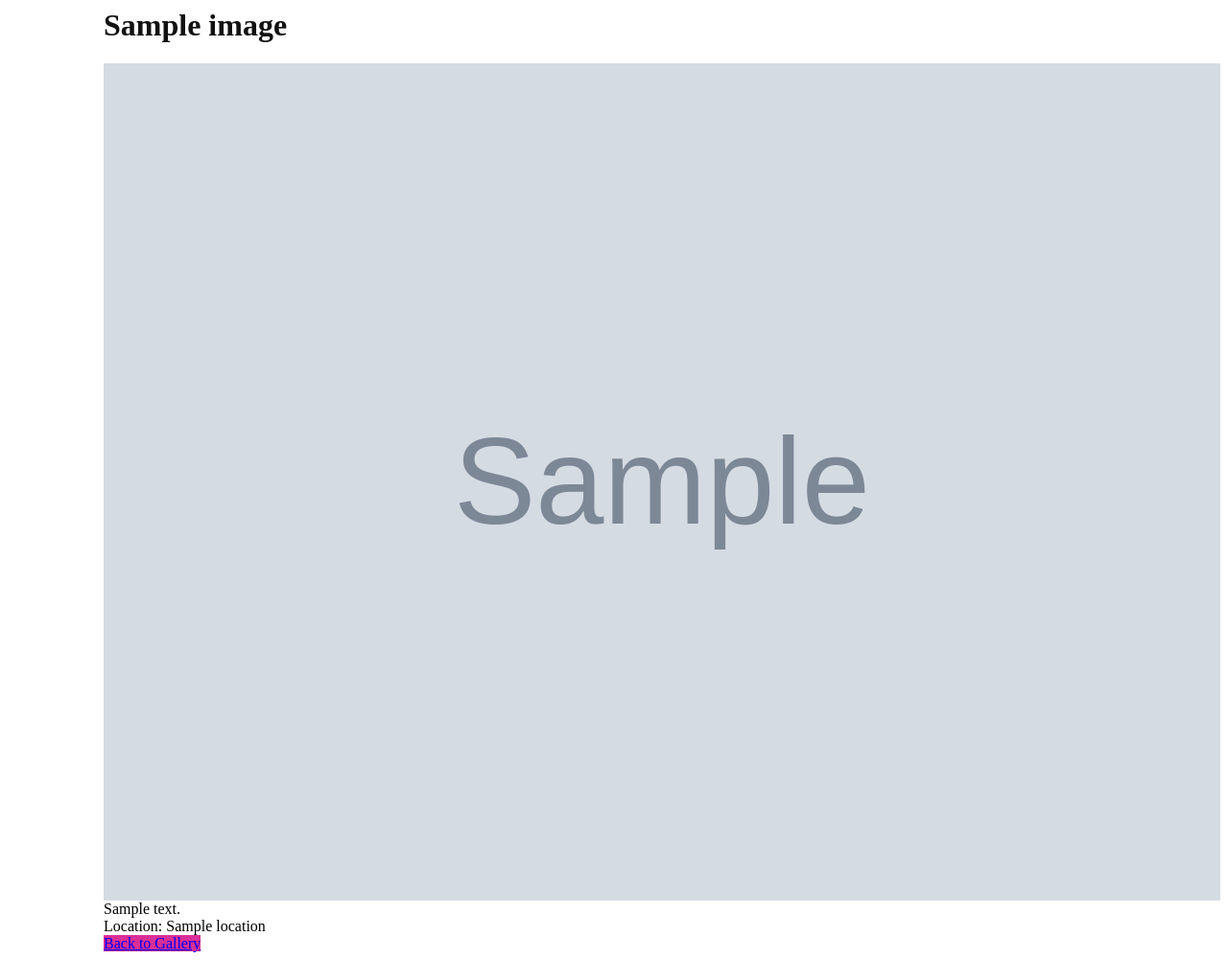
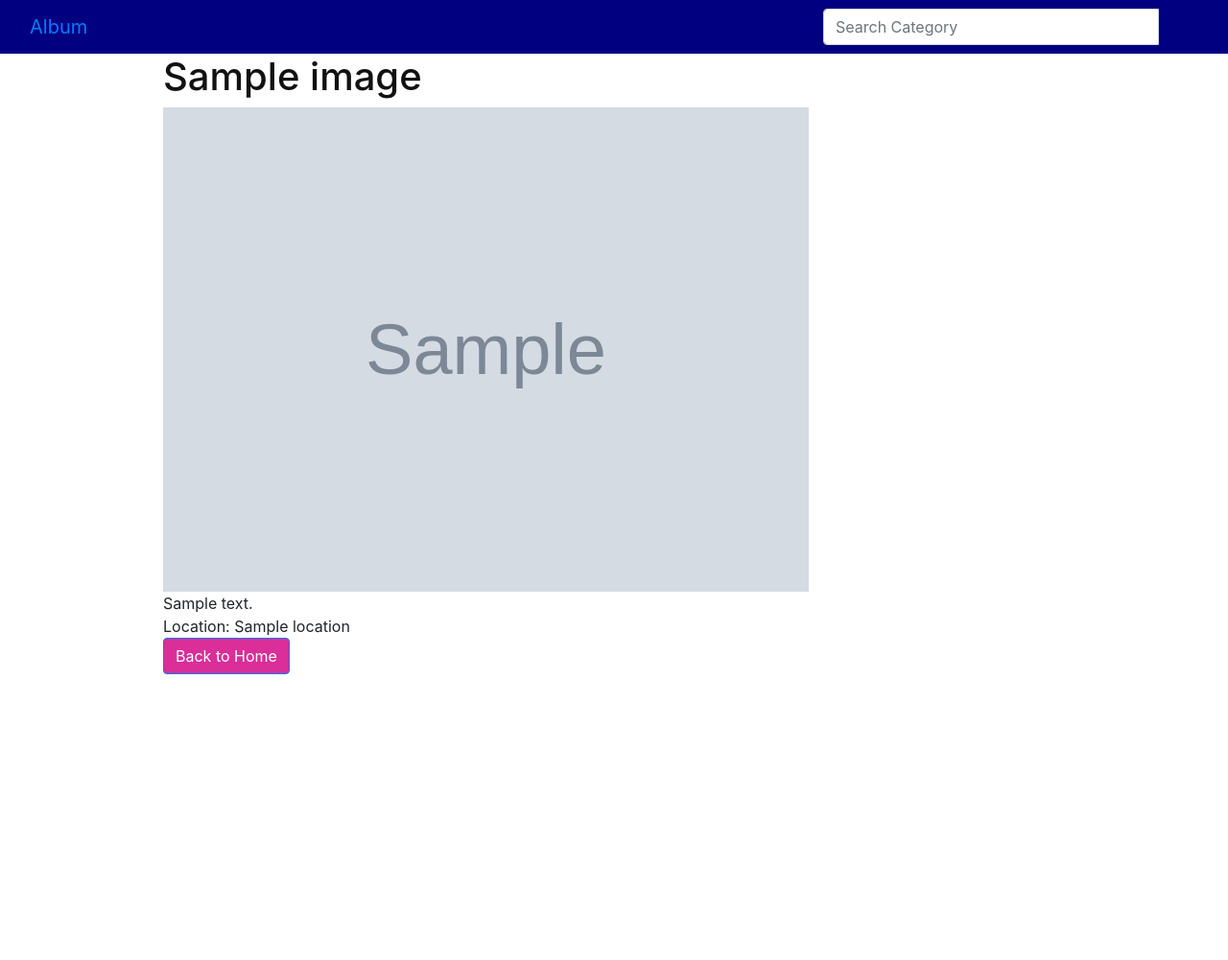
Before and after one commit to KakushaVenecia/Photo-Gallery, a Django app: page /mygallery/1/ in a window 1280 px wide. Shown: the whole page at 96% size. After the commit the page ends 703 px from the top, so only its background shows below. Run offline with Django 4.2, Linux system fonts and the light colour scheme; tables that the repository leaves empty hold one stand-in row (values such as "Sample post"); grey boxes marked "Sample" are stand-in pictures; some libraries are stand-ins or nearby versions.

Commit message:
This will add the phpt details file

```diff
--- a/gallery/templates/photo_details.html
+++ b/gallery/templates/photo_details.html
@@ -1,3 +1,4 @@
+{% extends 'base.html'%}
 {%load static%}
 {%block content%}
 
@@ -9,9 +10,9 @@
              {{image.description }}
              <br>
              Location: {{ image.location }}
-        </div>
+         <br>
+<a class="btn btn-primary" style="background-color: #da2e98" href="/"> Back to Home</a>
+    </div>
 
-    <a class="btn btn-primary" style="background-color: #da2e98" href="/mygallery"> Back to Gallery</a>
-    </div>
     {%endblock%}
 </div>
```
